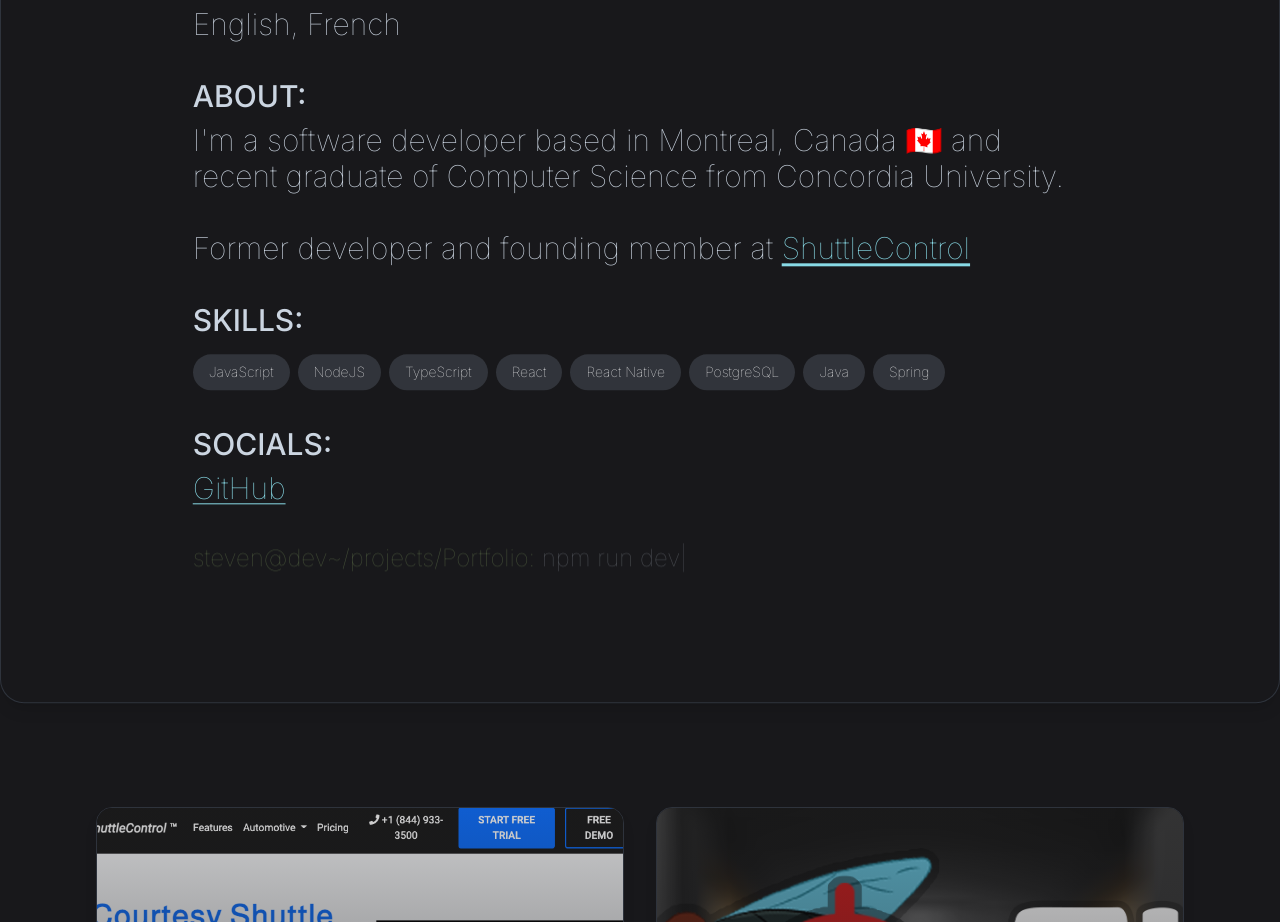
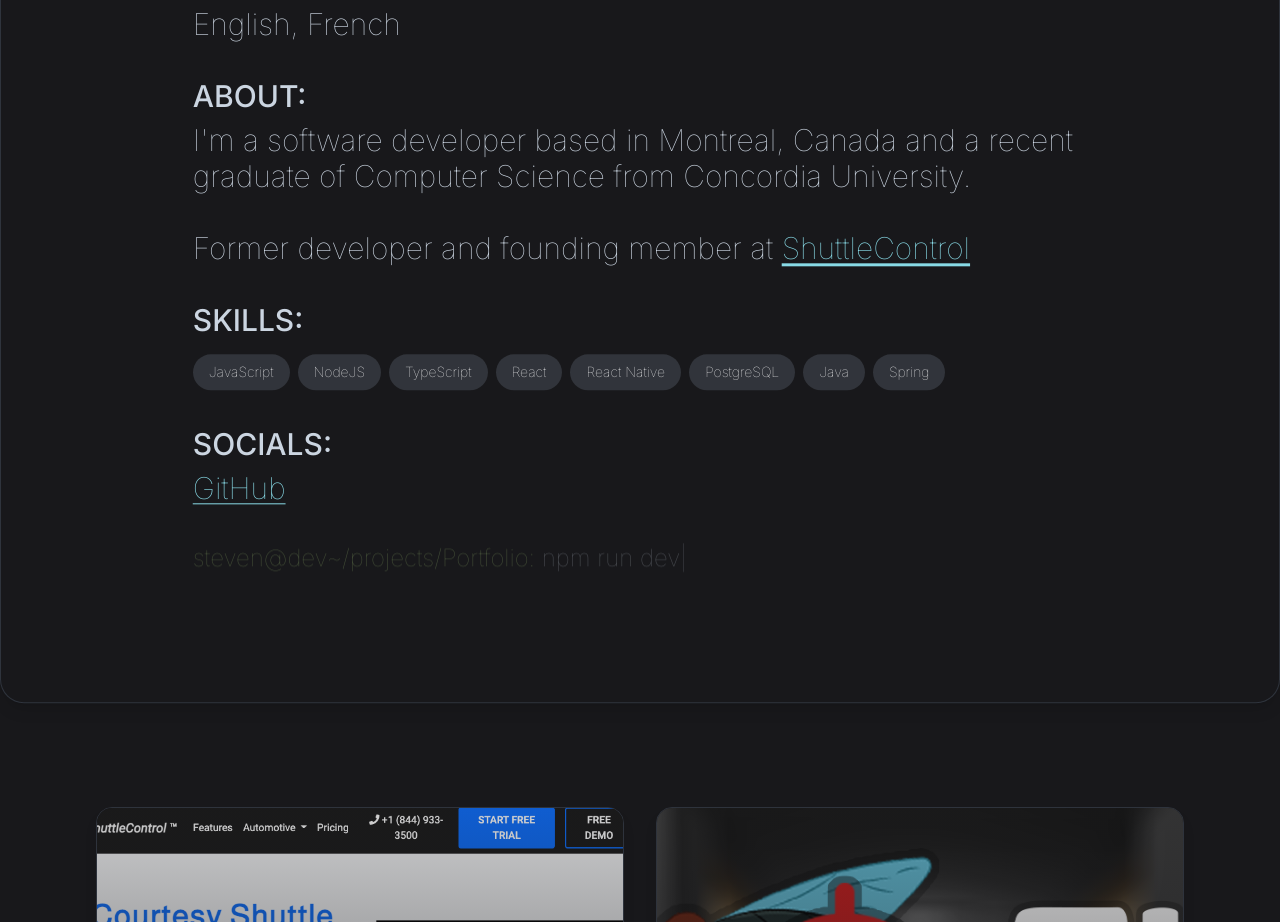
Before and after one commit to DamnStraight/website, a Next.js app: page / in a window 1280 px wide. Shown: the part 800-1722 px from the top of the page. Built offline with nearby package versions, Linux system fonts and the light colour scheme.

Commit message:
Removed emoji from about

```diff
--- a/views/About/About.tsx
+++ b/views/About/About.tsx
@@ -88,8 +88,8 @@ const About = () => {
                 <br />
                 <p className="pb-2 font-medium uppercase">About:</p>
                 <p>
-                  I'm a software developer based in Montreal, Canada 🇨🇦 and
-                  recent graduate of Computer Science from Concordia University.
+                  I'm a software developer based in Montreal, Canada and
+                  a recent graduate of Computer Science from Concordia University.
                 </p>
                 <br />
                 <p>
```
